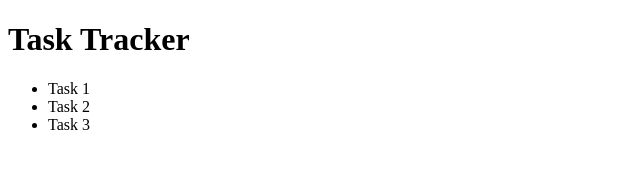
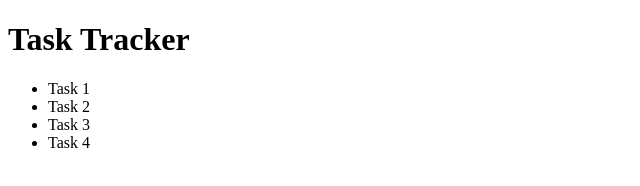
Before and after one commit to NinaPH/git-demo, a plain HTML site: page index.html in a window 1280 px wide. Shown: the full height of the page, 0-640 px from the left. Drawn offline with Linux system fonts and the light colour scheme.

Commit message:
Added task 4

```diff
--- a/index.html
+++ b/index.html
@@ -12,6 +12,7 @@
         <li>Task 1</li>
         <li>Task 2</li>
         <li>Task 3</li>
+        <li>Task 4</li>
       </ul>
     </div>
     <script src="script.js"></script>
```
